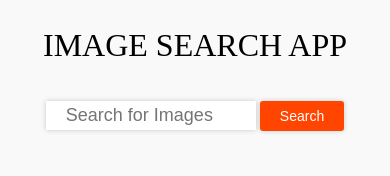
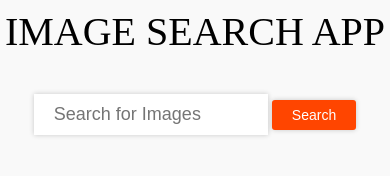
Before and after one commit to Izzah-Salam/images-search-app, a plain HTML site: page index.html in a window 390 px wide. Drawn offline with Linux system fonts and the light colour scheme.

```diff
--- a/index.html
+++ b/index.html
@@ -29,7 +29,9 @@
 					>
 				</div> -->
 			</div>
-			<button id="show-more-btn">Show More</button>
+			<div>
+				<button id="show-more-btn">Show More</button>
+			</div>
 		</div>
 	</body>
 	<script src="./app.js"></script>
--- a/style.css
+++ b/style.css
@@ -14,7 +14,6 @@
 	display: flex;
 	align-items: center;
 	flex-direction: column;
-	margin: 20px;
 }
 
 .title {
@@ -31,7 +30,7 @@
 }
 
 #search-id {
-	padding: 4px 20px;
+	padding: 10px 20px;
 	width: 60%;
 	max-width: 400px;
 	outline-color: green;
@@ -102,6 +101,7 @@
 	font-size: 18px;
 	cursor: pointer;
 	display: none;
+	margin-bottom: 2rem;
 }
 
 @media (max-width: 768px) {
@@ -110,7 +110,7 @@
 	}
 
 	.title {
-		font-size: 32px;
+		font-size: 40px;
 	}
 }
 
```
